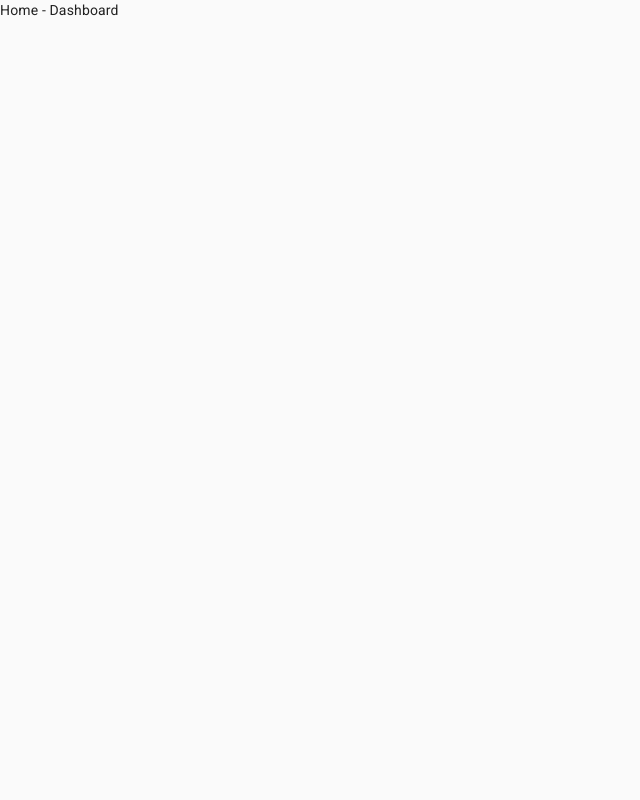
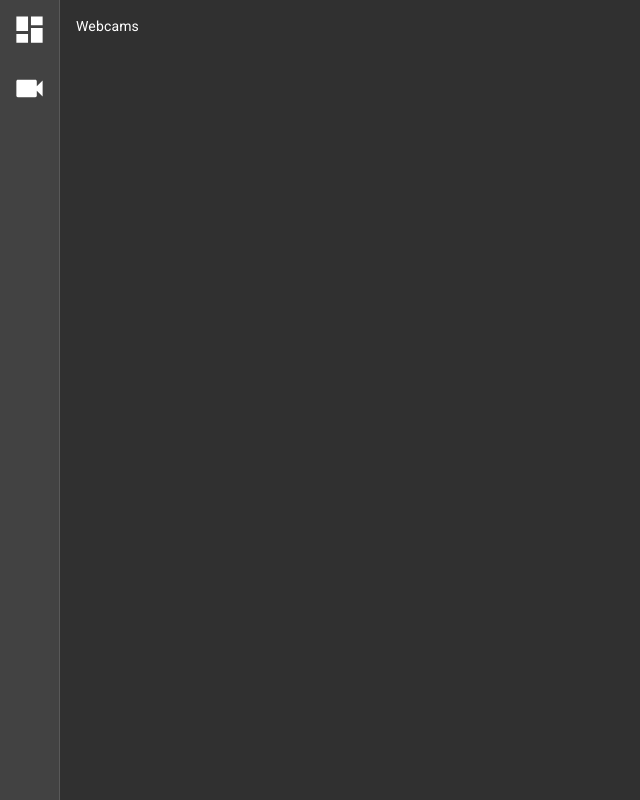
Before and after one commit to danykina/pianca-dashboard, a React (Create React App) app: page /webcams in a window 1280 px wide. Before the commit this address led to /home. Shown: the whole page, without its empty margins (0-640 px from the left). Built offline with nearby package versions, Linux system fonts and the light colour scheme.

Commit message:
feat: add layouts, update routes

```diff
--- a/public/index.html
+++ b/public/index.html
@@ -4,10 +4,7 @@
     <meta charset="utf-8" />
     <meta name="viewport" content="width=device-width, initial-scale=1" />
     <meta name="theme-color" content="#000000" />
-    <meta
-      name="description"
-      content="Web site created using create-react-app"
-    />
+    <meta name="description" content="Pianca Dashboard" />
 
     <link rel="icon" href="%PUBLIC_URL%/favicon.ico" />
 
@@ -32,14 +29,21 @@
       href="https://fonts.googleapis.com/css?family=Roboto:300,400,500,700&display=swap"
     />
 
-    <title>React App</title>
+    <title>Pianca Dashboard</title>
 
     <style>
       * {
         font-family: 'Roboto', sans-serif;
       }
+
+      html,
+      body,
+      div#root {
+        height: 100%;
+      }
     </style>
   </head>
+
   <body>
     <noscript>You need to enable JavaScript to run this app.</noscript>
     <div id="root"></div>
--- /dev/null
+++ b/src/components/layouts/BaseLayout/BaseLayout.tsx
@@ -0,0 +1,18 @@
+import React, { FunctionComponent } from 'react';
+
+import { makeStyles } from '@material-ui/core';
+
+const useStyles = makeStyles(theme => ({
+  root: {
+    width: '100%',
+    padding: theme.spacing(2),
+  },
+}));
+
+const BaseLayout: FunctionComponent = ({ children }) => {
+  const classes = useStyles();
+
+  return <main className={classes.root}>{children}</main>;
+};
+
+export default BaseLayout;
--- /dev/null
+++ b/src/components/layouts/SidebarLayout/NavigationLayout.tsx
@@ -0,0 +1,42 @@
+import React, { FunctionComponent } from 'react';
+
+import { Drawer, makeStyles } from '@material-ui/core';
+
+import clsx from 'clsx';
+
+import { NavigationLayoutProps } from './NavigationLayout.model';
+
+const useStyles = makeStyles(() => ({
+  root: {
+    display: 'flex',
+    height: '100%',
+  },
+  drawer: {
+    width: '60px',
+  },
+}));
+
+const NavigationLayout: FunctionComponent<NavigationLayoutProps> = ({
+  navigationMenu,
+  className,
+  children,
+  ...props
+}) => {
+  const classes = useStyles();
+
+  return (
+    <div className={classes.root}>
+      <Drawer
+        variant="permanent"
+        className={clsx(classes.drawer, className)}
+        {...props}
+      >
+        {navigationMenu}
+      </Drawer>
+
+      {children}
+    </div>
+  );
+};
+
+export default NavigationLayout;
--- /dev/null
+++ b/src/components/menus/SidebarMenu/SidebarMenu.tsx
@@ -0,0 +1,24 @@
+import React, { FunctionComponent } from 'react';
+
+import { IconButton } from '@material-ui/core';
+
+import { Link } from 'react-router-dom';
+
+import DashboardIcon from '@material-ui/icons/Dashboard';
+import VideocamIcon from '@material-ui/icons/Videocam';
+
+const SidebarMenu: FunctionComponent = () => {
+  return (
+    <>
+      <IconButton aria-label="dashboard" component={Link} to="/dashboard">
+        <DashboardIcon fontSize="large" />
+      </IconButton>
+
+      <IconButton aria-label="webcam" component={Link} to="/webcams">
+        <VideocamIcon fontSize="large" />
+      </IconButton>
+    </>
+  );
+};
+
+export default SidebarMenu;
--- a/src/config/theme.ts
+++ b/src/config/theme.ts
@@ -2,6 +2,13 @@ import { createMuiTheme } from '@material-ui/core';
 
 import { enUS } from '@material-ui/core/locale';
 
-const theme = createMuiTheme(enUS);
+const theme = createMuiTheme(
+  {
+    palette: {
+      type: 'dark',
+    },
+  },
+  enUS,
+);
 
 export default theme;
--- /dev/null
+++ b/src/containers/Dashboard/Dashboard.tsx
@@ -0,0 +1,9 @@
+import React, { FunctionComponent } from 'react';
+
+import BaseLayout from '../../components/layouts/BaseLayout/BaseLayout';
+
+const Dashboard: FunctionComponent = () => {
+  return <BaseLayout>Home - Dashboard</BaseLayout>;
+};
+
+export default Dashboard;
--- a/src/containers/Home/Home.tsx
+++ /dev/null
@@ -1,7 +0,0 @@
-import React, { FunctionComponent } from 'react';
-
-const Home: FunctionComponent = () => {
-  return <>Home - Dashboard</>;
-};
-
-export default Home;
--- /dev/null
+++ b/src/containers/Webcams/Webcams.tsx
@@ -0,0 +1,9 @@
+import React, { FunctionComponent } from 'react';
+
+import BaseLayout from '../../components/layouts/BaseLayout/BaseLayout';
+
+const Webcams: FunctionComponent = () => {
+  return <BaseLayout>Webcams</BaseLayout>;
+};
+
+export default Webcams;
--- a/src/containers/core/Router/Router.tsx
+++ b/src/containers/core/Router/Router.tsx
@@ -4,18 +4,29 @@ import { BrowserRouter, Redirect, Route, Switch } from 'react-router-dom';
 
 import loadable from '@loadable/component';
 
-const Home = loadable(() => import('../../Home/Home'));
+import NavigationLayout from '../../../components/layouts/SidebarLayout/NavigationLayout';
+
+import SidebarMenu from '../../../components/menus/SidebarMenu/SidebarMenu';
+
+const Dashboard = loadable(() => import('../../Dashboard/Dashboard'));
+const Webcams = loadable(() => import('../../Webcams/Webcams'));
 
 const Router: FunctionComponent = () => {
   return (
     <BrowserRouter>
-      <Switch>
-        <Route path="/home">
-          <Home />
-        </Route>
+      <NavigationLayout navigationMenu={<SidebarMenu />}>
+        <Switch>
+          <Route path="/dashboard">
+            <Dashboard />
+          </Route>
 
-        <Redirect to="/home" />
-      </Switch>
+          <Route path="/webcams">
+            <Webcams />
+          </Route>
+
+          <Redirect to="/home" />
+        </Switch>
+      </NavigationLayout>
     </BrowserRouter>
   );
 };
```
Also changed, not shown: src/components/layouts/SidebarLayout/NavigationLayout.model.ts (added, +7 -0 lines), public/manifest.json, 1 other file (tests, documents, lock files or other folders).
